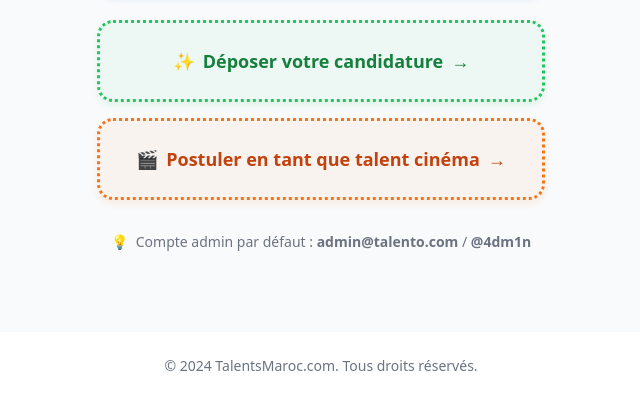
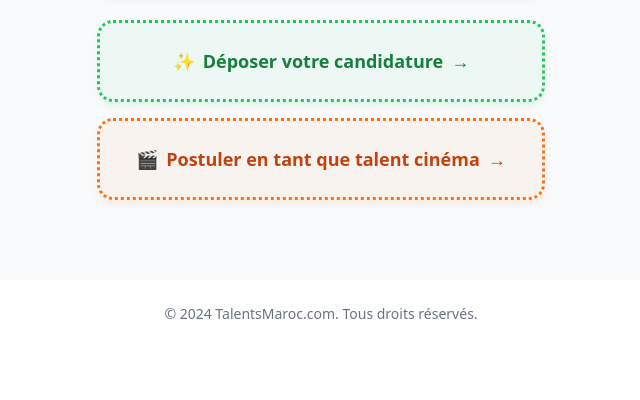
Before and after one commit to moa-digitalagency/Talento, a Flask app: page /auth/login in a window 1280 px wide. Shown: the part 704-1104 px from the top of the page, without its empty margins (319-959 px from the left). After the commit the page ends 1023 px from the top, so only its background shows below. Run offline with Flask 3, Linux system fonts and the light colour scheme; some libraries are stand-ins or nearby versions.

Commit message:
Remove default admin credentials from the login page
Remove hardcoded default admin credentials (admin@talento.com / @4dm1n) from the login page template (app/templates/auth/login.html).

Replit-Commit-Author: Agent
Replit-Commit-Session-Id: c217cd59-c244-48c4-b46a-574c3c91d72b
Replit-Commit-Checkpoint-Type: full_checkpoint
Replit-Commit-Screenshot-Url: https://storage.googleapis.com/screenshot-production-us-central1/1d276bef-eb18-4ee4-a957-83cf1d82931d/c217cd59-c244-48c4-b46a-574c3c91d72b/nWEP3qd

```diff
--- a/app/templates/auth/login.html
+++ b/app/templates/auth/login.html
@@ -71,13 +71,6 @@
                 <span>→</span>
             </a>
         </div>
-
-        <div class="mt-8 text-center">
-            <p class="text-sm text-gray-500 flex items-center justify-center gap-2">
-                <span>💡</span>
-                <span>Compte admin par défaut : <strong>admin@talento.com</strong> / <strong>@4dm1n</strong></span>
-            </p>
-        </div>
     </div>
 </div>
 {% endblock %}
```
